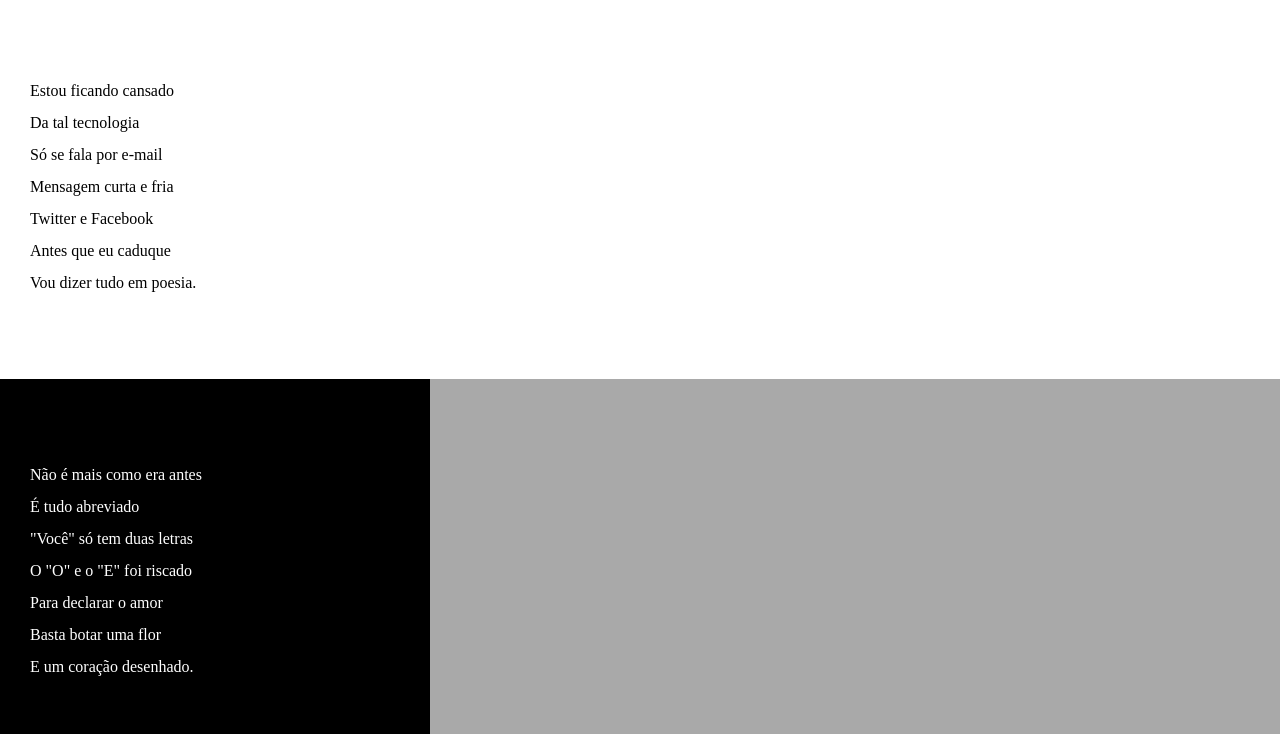
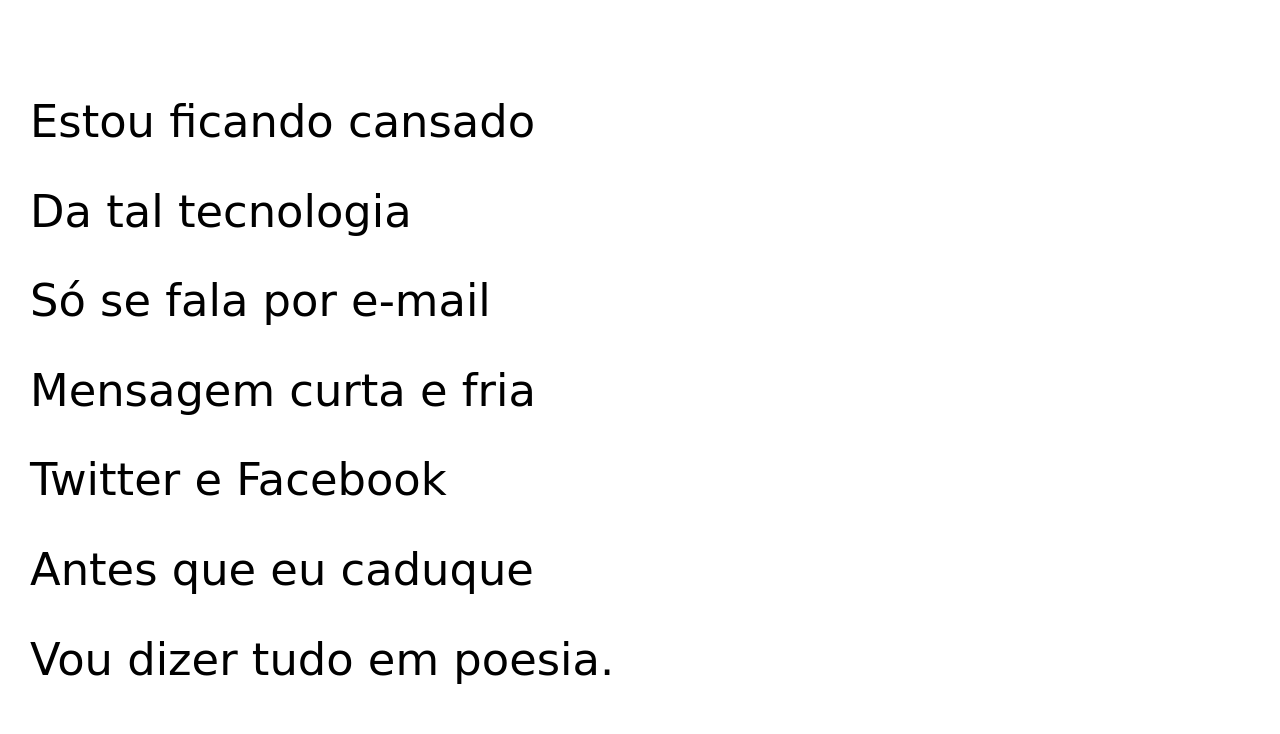
Before and after one commit to Ricardo1342/html-css-v.2, a plain HTML site: page desafio012/index.html in a window 1280 px wide. Shown: the part 160-894 px from the top of the page. Drawn offline with Linux system fonts and the light colour scheme.

Commit message:
atualização de estilos desafio 12

```diff
--- a/desafio012/estilo/styles.css
+++ b/desafio012/estilo/styles.css
@@ -4,16 +4,31 @@
     margin: 0px;
     padding: 0px;
 }
+@import url('https://fonts.googleapis.com/css2?family=Expletus+Sans:ital,wght@0,400..700;1,400..700&display=swap');
+
+@import url('https://fonts.googleapis.com/css2?family=Expletus+Sans:ital,wght@0,400..700;1,400..700&family=Stardos+Stencil:wght@400;700&display=swap');
+
+
+@import url('https://fonts.googleapis.com/css2?family=Expletus+Sans:ital,wght@0,400..700;1,400..700&family=Modern+Antiqua&family=Stardos+Stencil:wght@400;700&display=swap');
+
+:root {
+    --fonte1: verdana, Geneva, Tahoma, sans-serif;
+    --fotne2: 'Passion One', cursive;
+    --fonte3: 'Sriracha' , cursive;
+
+}
 
 html, body {
     min-width: 100vh;
     background-color: darkgray;
+    font-family: var(--fonte1);
 }
 
 header {
     background-color: black;
     color: white;
     text-align: center;
+    font-family: var(--fotne2);
 
 }
 
@@ -59,9 +74,12 @@ section {
     padding-bottom: 10vh;
     line-height: 2em;
     padding-left: 30px;
+    font-family: var(--fonte3);
+    font-size: 3.5vw;
 }
 
 section.imagem {
-    width: 400px;
+    display: inline-block;
+    padding: 5px;
     background-color: black;
 }
```
